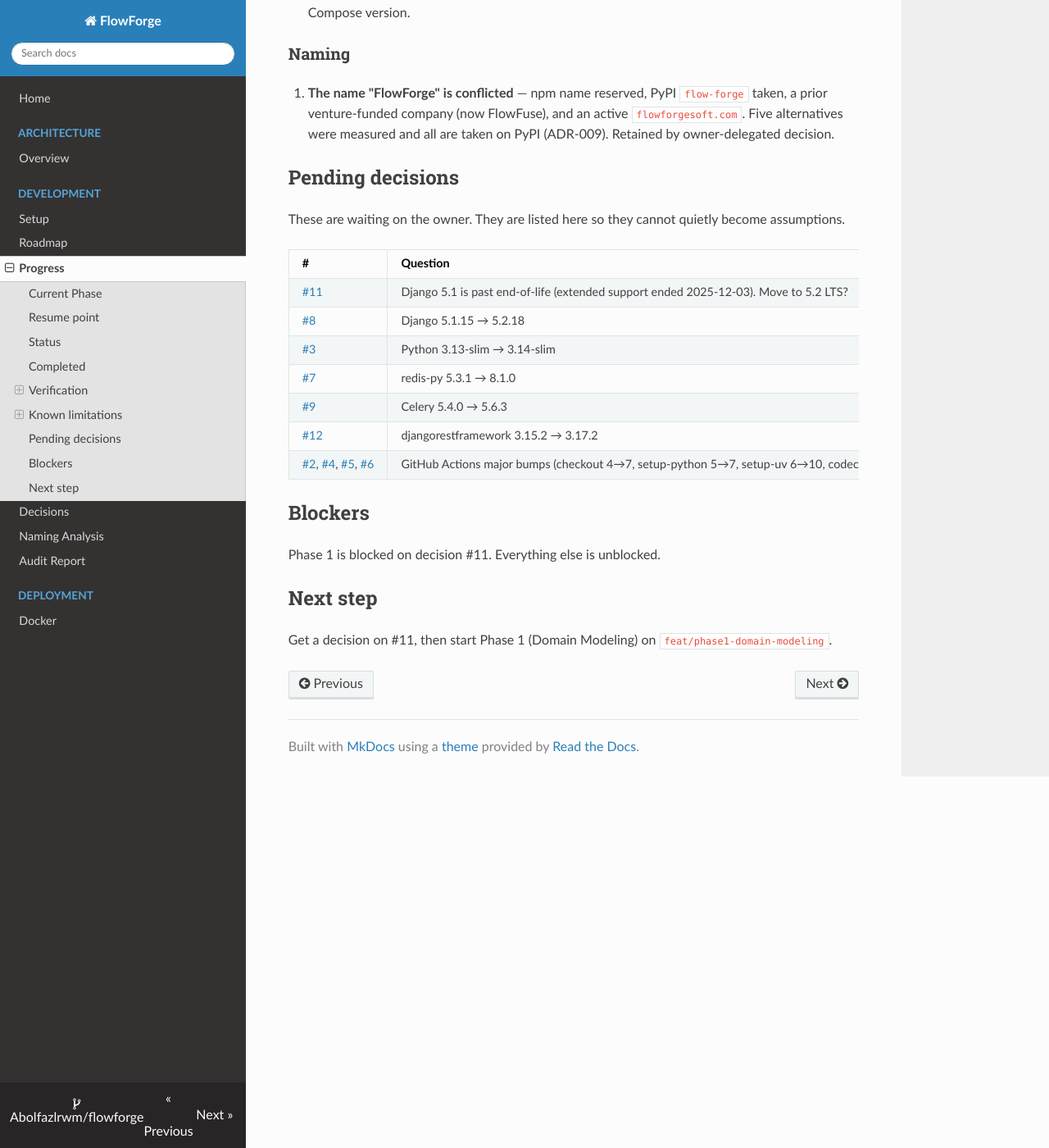
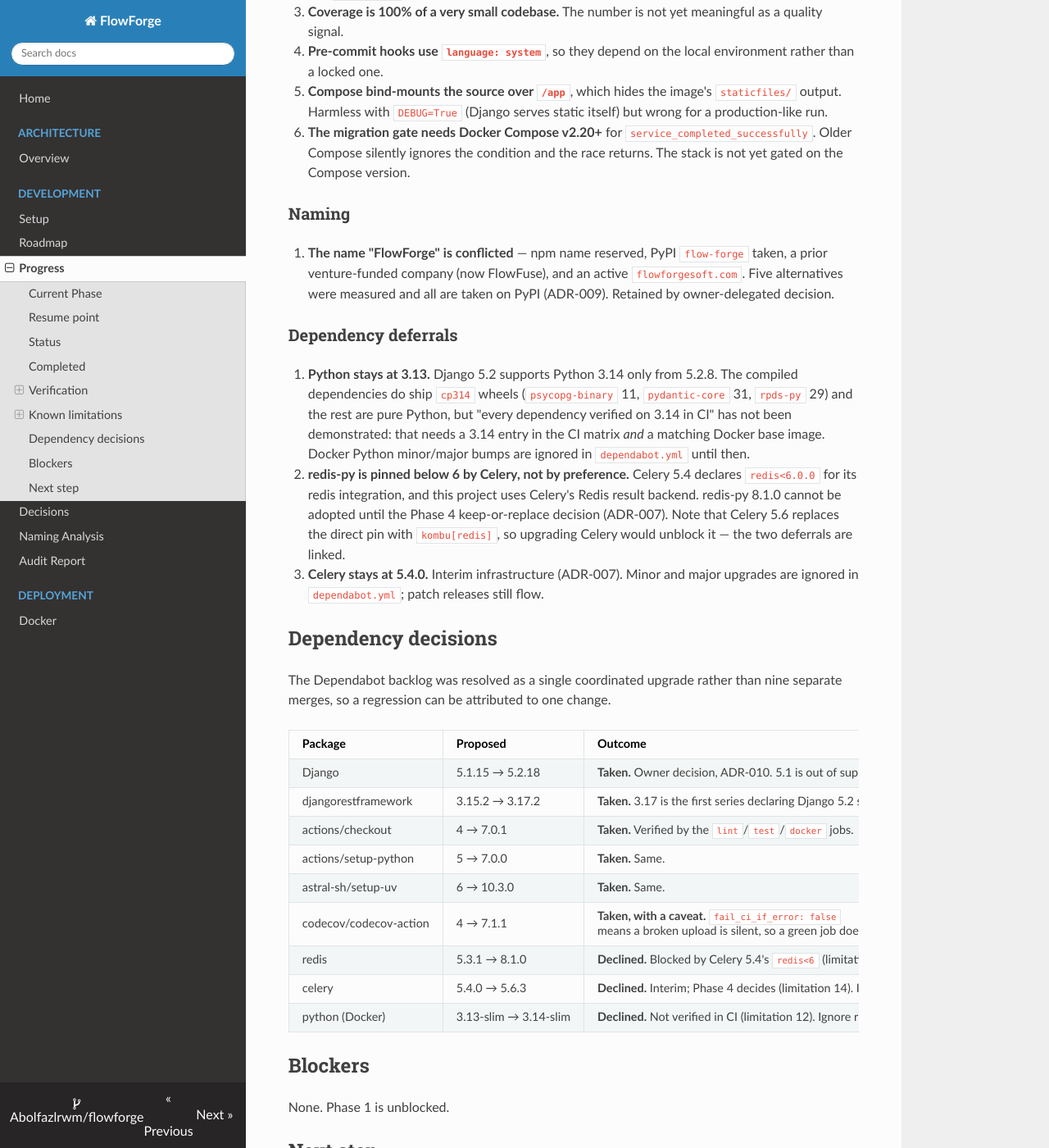
Before and after one commit to Abolfazlrwm/flowforge, an MkDocs documentation site: the page built from docs/development/PROGRESS.md, in a window 1280 px wide and 1400 px high, scrolled down 3677 px. Shown: the whole window at 82% size. Built offline with MkDocs 1.6.1, drawn with Linux system fonts in a browser that asks for light colours; nearby versions of some CDN libraries; some of the changed text lies outside the part shown.

Commit message:
chore(deps)!: move to Django 5.2 LTS and upgrade the verified stack
Django 5.1 reached end of extended support on 2025-12-03 and receives no
security fixes. The project was pinned to it and advertised
`Framework :: Django :: 5.1` in its package metadata. Owner decision recorded in
ADR-010; closes #11.

Taken, because each is verified by a green CI run:

  django                    5.1.15 -> 5.2.18   (LTS, supported to 2028-04)
  djangorestframework       3.15.2 -> 3.17.2   (first series declaring 5.2)
  actions/checkout          v4     -> v7.0.1
  actions/setup-python      v5     -> v7.0.0
  astral-sh/setup-uv        v6     -> v10.3.0
  codecov/codecov-action    v4     -> v7.1.1
  django-stubs              6.1.2  -> 5.2.9
  djangorestframework-stubs 3.18.1 -> 3.16.9

The stub downgrade is deliberate. django-stubs had resolved to 6.1.2 — stubs
for Django 6.1 running against Django 5.2. Stubs newer than the runtime let
mypy accept APIs that do not exist at runtime, which is a silent failure. Stubs
older than the runtime produce visible errors instead, so both stub packages
are now held at or behind the runtime. djangorestframework-stubs 3.17+ requires
django-stubs 6.x, so 3.16.x is the newest aligned option.

Not upgraded, with reasons in dependabot.yml and PROGRESS.md:

  python (Docker)  3.13 -> 3.14   Django 5.2 supports 3.14 only from 5.2.8, and
                                  "all dependencies verified on 3.14 in CI" has
                                  not been established
  redis            5.3.1 -> 8.1.0 Celery 5.4 declares redis<6.0.0 for its redis
                                  integration; Celery is interim (ADR-007)
  celery           5.4.0 -> 5.6.3 interim infrastructure; Phase 4 decides

Dependabot now groups all GitHub Actions bumps into one PR and patch-level
Python bumps into one PR, so a regression can be attributed to a single change.

BREAKING CHANGE: the minimum supported Django is now 5.2.

```diff
--- /dev/null
+++ b/docs/adr/ADR-010-django-5-2-lts.md
@@ -0,0 +1,98 @@
+# ADR-010: Move to Django 5.2 LTS
+
+**Date:** 2026-10-19
+**Status:** Accepted — Owner decision
+**Supersedes:** The Django 5.1 pin established during Phase 0
+**Related:** [Issue #11](https://github.com/Abolfazlrwm/flowforge/issues/11)
+
+## Context
+
+Phase 0 pinned `django>=5.1,<5.2`, resolving to Django 5.1.15. That pin was an
+explicit owner decision at the time.
+
+While preparing Phase 1 it became apparent that Django 5.1 is no longer
+supported upstream. The official support table at
+<https://www.djangoproject.com/download/> lists 5.1 under **Unsupported previous
+releases**:
+
+| Release series | Latest release | End of mainstream support | End of extended support |
+|----------------|----------------|--------------------------|-------------------------|
+| 5.1 | 5.1.15 | 2025-04-02 | **2025-12-03** |
+| 5.2 LTS | 5.2.18 | 2025-12-03 | **2028-04** |
+
+Because 5.1's extended support ended on 2025-12-03, any security fix published
+after that date is not available to this project. 5.1.15 is the final release of
+the series.
+
+The consequence is not theoretical. The package metadata advertised
+`Framework :: Django :: 5.1`, so the project told users it targets a release line
+that receives no fixes.
+
+## Decision
+
+**Move to Django 5.2 LTS.** The constraint becomes `django>=5.2,<5.3` and the
+classifier becomes `Framework :: Django :: 5.2`.
+
+This is an **owner decision**, made explicitly on 2026-10-19 in response to
+issue #11. It is recorded here so that no later reader has to infer whether the
+change was deliberate.
+
+## Rationale
+
+- **5.2 is the current LTS**, supported until April 2028. The next forced
+  framework upgrade moves from "already overdue" to roughly eighteen months out.
+- **It is the same major line.** There is no rewrite. 5.2 adds
+  `CompositePrimaryKey` and changes `Model.save()` behaviour for deferred fields;
+  both are relevant to Phase 1 model design and are better absorbed now, before
+  the domain models and their migrations exist.
+- **Phase 1 is the cheapest moment to change.** The migration history does not
+  exist yet. Upgrading after Phase 1 would mean either rewriting that history or
+  carrying a squashed initial migration forever.
+
+## Consequences
+
+- `pyproject.toml`: constraint and classifier updated; `uv.lock` regenerated
+  (resolves Django 5.2.18).
+- Django REST Framework moves to 3.17.2 in the same change, because 3.17 is the
+  first series declaring support for Django 5.2. Keeping DRF 3.15 would mean
+  running a framework/DRF pair that neither project tests.
+- **The stub packages were realigned.** `django-stubs` was resolving to 6.1.2 —
+  stubs for Django 6.1 against a Django 5.2 runtime. Stubs newer than the
+  runtime let mypy accept APIs that do not exist, which is a silent failure
+  rather than a visible one. `django-stubs` is now held at 5.2.x, and
+  `djangorestframework-stubs` at 3.16.x because 3.17+ requires django-stubs 6.x.
+  Both now sit at or behind the runtime, so drift produces a visible type error
+  instead of a green check over broken code.
+- **Python stays at 3.13.** Django 5.2 supports Python 3.10–3.13, with 3.14
+  added only in 5.2.8. Moving the interpreter is a separate change requiring a
+  CI matrix entry and a Docker base-image bump; see "Not decided here".
+- `redis-py` stays at 5.x and Celery stays at 5.4. Neither is affected by the
+  Django upgrade, and both are constrained by the interim Celery decision
+  (ADR-007).
+- Phase 1 now writes its models and migrations against a supported framework.
+
+## Alternatives Considered
+
+- **Stay on Django 5.1.** Rejected. It would ship an engine that claims
+  correctness guarantees while running an unsupported framework, and every phase
+  from 1 to 11 would be built on it.
+- **Move to Django 6.0 or 6.1.** Rejected. Neither is an LTS; 6.0's extended
+  support ends 2027-04 and 6.1's 2027-12, both sooner than 5.2 LTS. Moving to a
+  non-LTS now buys a shorter support window and a larger jump.
+- **Move to 5.2 and Python 3.14 in one step.** Deferred, not rejected. See
+  below.
+
+## Not decided here
+
+**Python 3.14.** The owner's instruction was to keep 3.13 unless 3.14 is
+supported by Django 5.2 *and every dependency*, verified in CI. What is
+established:
+
+- Django 5.2 supports 3.14 from 5.2.8 onward; this project resolves 5.2.18.
+- The compiled dependencies ship `cp314` wheels: `psycopg-binary` (11),
+  `pydantic-core` (31), `rpds-py` (29).
+- Every other direct dependency is pure Python, so it has no wheel gate.
+
+What is *not* established is a CI run on 3.14 with the Docker base image
+matching. That is the actual bar, and it has not been met, so 3.13 stands. The
+Docker ecosystem is configured to ignore Python minor/major bumps until it is.
--- a/docs/development/PROGRESS.md
+++ b/docs/development/PROGRESS.md
@@ -2,7 +2,7 @@
 
 ## Current Phase
 
-**Phase 0 — Engineering Foundation: CLOSED.** Phase 1 is not started.
+**Phase 1 — Domain Modeling: IN PROGRESS.** Phase 0 is closed and released.
 
 ## Resume point
 
@@ -12,9 +12,10 @@
 |----------|--------|
 | Where is the work | `main` is the only long-lived branch. Phase 0 is merged and tagged. |
 | What is released | `v0.1.0`, annotated tag on `97c17bf`, with a GitHub Release. |
+| Framework | **Django 5.2 LTS** (owner decision, [ADR-010](../adr/ADR-010-django-5-2-lts.md)). Python stays at 3.13. |
 | What is next | Phase 1 — Domain Modeling, target `v0.2.0`. |
-| What blocks Phase 1 | **Issue #11** — Django 5.1 is past end-of-life. The domain models and their migrations should not be written against an unsupported framework, so this needs an owner decision first. |
-| What else is open | Dependabot PRs (#2–#9, #12 at the time of writing). Deliberately unmerged; see "Pending decisions". The exact set grows as Dependabot runs — treat the table below as the current snapshot, not a fixed list. |
+| What blocks Phase 1 | **Nothing.** Issue #11 was closed by ADR-010. |
+| What else is open | Nothing pending an owner decision. The Dependabot backlog was resolved as one coordinated stack upgrade; see "Dependency decisions". |
 
 ## Status
 
@@ -26,8 +27,10 @@
 | Docker | **Verified in CI** (build + `docker compose up` + health probes) |
 | v0.1.0 tag | Created — annotated, points at `97c17bf` |
 | GitHub Release | Published — https://github.com/Abolfazlrwm/flowforge/releases/tag/v0.1.0 |
-| Branch protection | Active on `main`: `lint`, `test`, `docker` required, strict, no force push |
-| Phase 1 | Not started |
+| Branch protection | Active on `main`: `lint`, `test`, `docker` required, strict, no force push, 0 approving reviews |
+| Django | **5.2 LTS** (ADR-010) |
+| Python | 3.13 (3.14 deferred — see limitations) |
+| Phase 1 | In progress |
 
 ## Completed
 
@@ -71,6 +74,9 @@
 23. Issue templates (defect, feature request) with blank issues disabled and
     security reports routed to a private advisory; a pull request template that
     asks for evidence rather than a claim; 36 labels; 11 phase milestones.
+24. Coordinated stack upgrade: Django 5.2 LTS and DRF 3.17.2, four GitHub
+    Actions majors re-pinned to commit SHAs, Dependabot grouping, and ignore
+    rules with reasons for the three declined upgrades (ADR-010).
 
 ## Verification
 
@@ -154,26 +160,44 @@
     active `flowforgesoft.com`. Five alternatives were measured and all are
     taken on PyPI (ADR-009). Retained by owner-delegated decision.
 
-## Pending decisions
+### Dependency deferrals
 
-These are waiting on the owner. They are listed here so they cannot quietly
-become assumptions.
+12. **Python stays at 3.13.** Django 5.2 supports Python 3.14 only from 5.2.8.
+    The compiled dependencies do ship `cp314` wheels (`psycopg-binary` 11,
+    `pydantic-core` 31, `rpds-py` 29) and the rest are pure Python, but "every
+    dependency verified on 3.14 in CI" has not been demonstrated: that needs a
+    3.14 entry in the CI matrix *and* a matching Docker base image. Docker
+    Python minor/major bumps are ignored in `dependabot.yml` until then.
+13. **redis-py is pinned below 6 by Celery, not by preference.** Celery 5.4
+    declares `redis<6.0.0` for its redis integration, and this project uses
+    Celery's Redis result backend. redis-py 8.1.0 cannot be adopted until the
+    Phase 4 keep-or-replace decision (ADR-007). Note that Celery 5.6 replaces
+    the direct pin with `kombu[redis]`, so upgrading Celery would unblock it —
+    the two deferrals are linked.
+14. **Celery stays at 5.4.0.** Interim infrastructure (ADR-007). Minor and major
+    upgrades are ignored in `dependabot.yml`; patch releases still flow.
 
-| # | Question | Why it is not decided here |
-|---|----------|----------------------------|
-| [#11](https://github.com/Abolfazlrwm/flowforge/issues/11) | Django 5.1 is past end-of-life (extended support ended 2025-12-03). Move to 5.2 LTS? | "Django 5.1" was an explicit owner decision. Changing the declared stack is not a call to make unilaterally — and Phase 1 writes the migrations that this affects. |
-| [#8](https://github.com/Abolfazlrwm/flowforge/pull/8) | Django 5.1.15 → 5.2.18 | Same decision as #11, expressed as a dependency bump. |
-| [#3](https://github.com/Abolfazlrwm/flowforge/pull/3) | Python 3.13-slim → 3.14-slim | "Python 3.13" was an explicit owner decision. |
-| [#7](https://github.com/Abolfazlrwm/flowforge/pull/7) | redis-py 5.3.1 → 8.1.0 | Three major versions. Needs a compatibility read, not a rubber stamp. |
-| [#9](https://github.com/Abolfazlrwm/flowforge/pull/9) | Celery 5.4.0 → 5.6.3 | Celery is interim (ADR-007). Bumping it now, before the Phase 4 keep-or-replace decision, spends effort on a component that may be removed. |
-| [#12](https://github.com/Abolfazlrwm/flowforge/pull/12) | djangorestframework 3.15.2 → 3.17.2 | Two minor versions; the API surface in Phase 3 is written against it, so the version should be settled before the endpoints are. |
-| [#2](https://github.com/Abolfazlrwm/flowforge/pull/2), [#4](https://github.com/Abolfazlrwm/flowforge/pull/4), [#5](https://github.com/Abolfazlrwm/flowforge/pull/5), [#6](https://github.com/Abolfazlrwm/flowforge/pull/6) | GitHub Actions major bumps (checkout 4→7, setup-python 5→7, setup-uv 6→10, codecov 4→7) | Each needs its own CI run to prove it still works; batching them hides which one broke. Low risk, no urgency. |
+## Dependency decisions
+
+The Dependabot backlog was resolved as a single coordinated upgrade rather than
+nine separate merges, so a regression can be attributed to one change.
+
+| Package | Proposed | Outcome |
+|---------|----------|---------|
+| Django | 5.1.15 → 5.2.18 | **Taken.** Owner decision, ADR-010. 5.1 is out of support. |
+| djangorestframework | 3.15.2 → 3.17.2 | **Taken.** 3.17 is the first series declaring Django 5.2 support. |
+| actions/checkout | 4 → 7.0.1 | **Taken.** Verified by the `lint`/`test`/`docker` jobs. |
+| actions/setup-python | 5 → 7.0.0 | **Taken.** Same. |
+| astral-sh/setup-uv | 6 → 10.3.0 | **Taken.** Same. |
+| codecov/codecov-action | 4 → 7.1.1 | **Taken, with a caveat.** `fail_ci_if_error: false` means a broken upload is silent, so a green job does not prove it worked. See the note in `ci.yml`. |
+| redis | 5.3.1 → 8.1.0 | **Declined.** Blocked by Celery 5.4's `redis<6` (limitation 13). Ignore rule added. |
+| celery | 5.4.0 → 5.6.3 | **Declined.** Interim; Phase 4 decides (limitation 14). Ignore rule added. |
+| python (Docker) | 3.13-slim → 3.14-slim | **Declined.** Not verified in CI (limitation 12). Ignore rule added. |
 
 ## Blockers
 
-Phase 1 is blocked on decision #11. Everything else is unblocked.
+None. Phase 1 is unblocked.
 
 ## Next step
 
-Get a decision on #11, then start Phase 1 (Domain Modeling) on
-`feat/phase1-domain-modeling`.
+Phase 1 (Domain Modeling) on `feat/phase1-domain-modeling`.
```
Also changed, not shown: AGENTS.md (+12 -11 lines), CHANGELOG.md (+25 -0 lines), README.md (+1 -1 lines), docs/development/DECISIONS.md (+5 -3 lines), pyproject.toml (+11 -5 lines), 4 other files.
